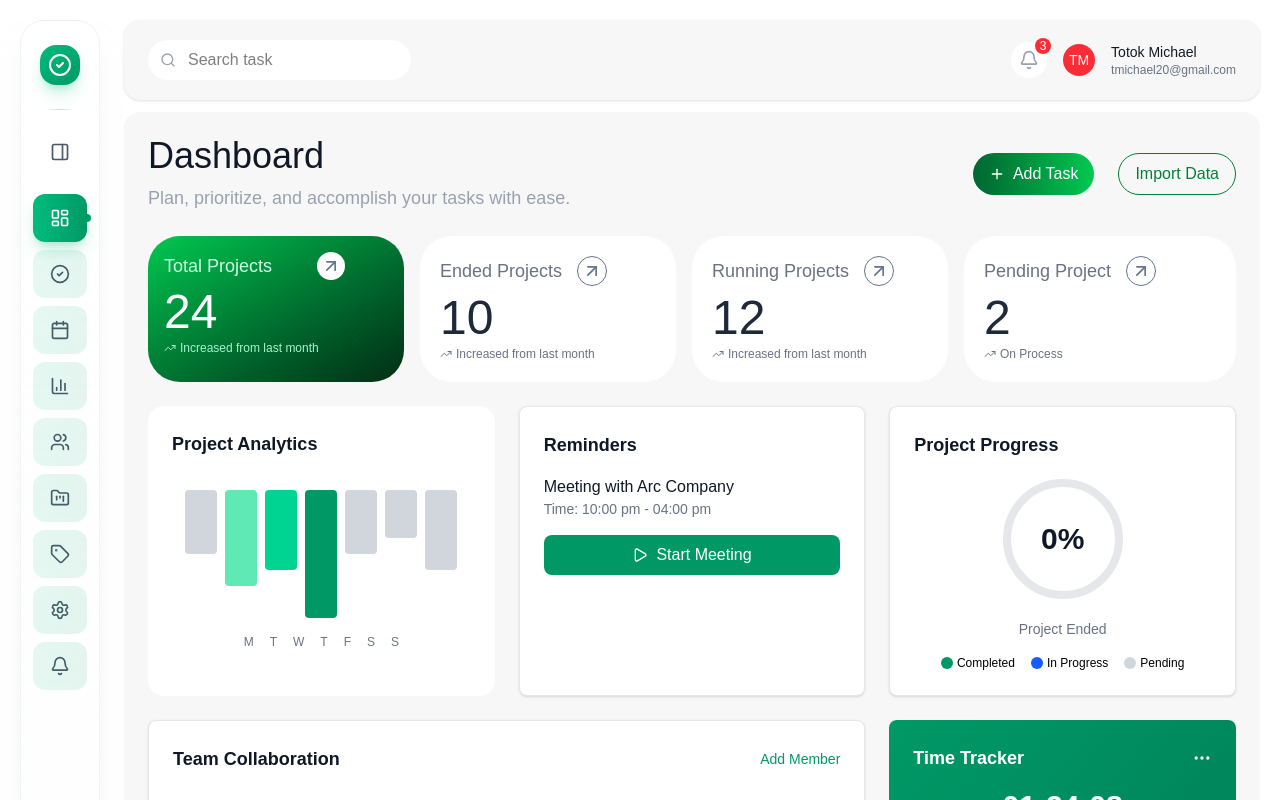
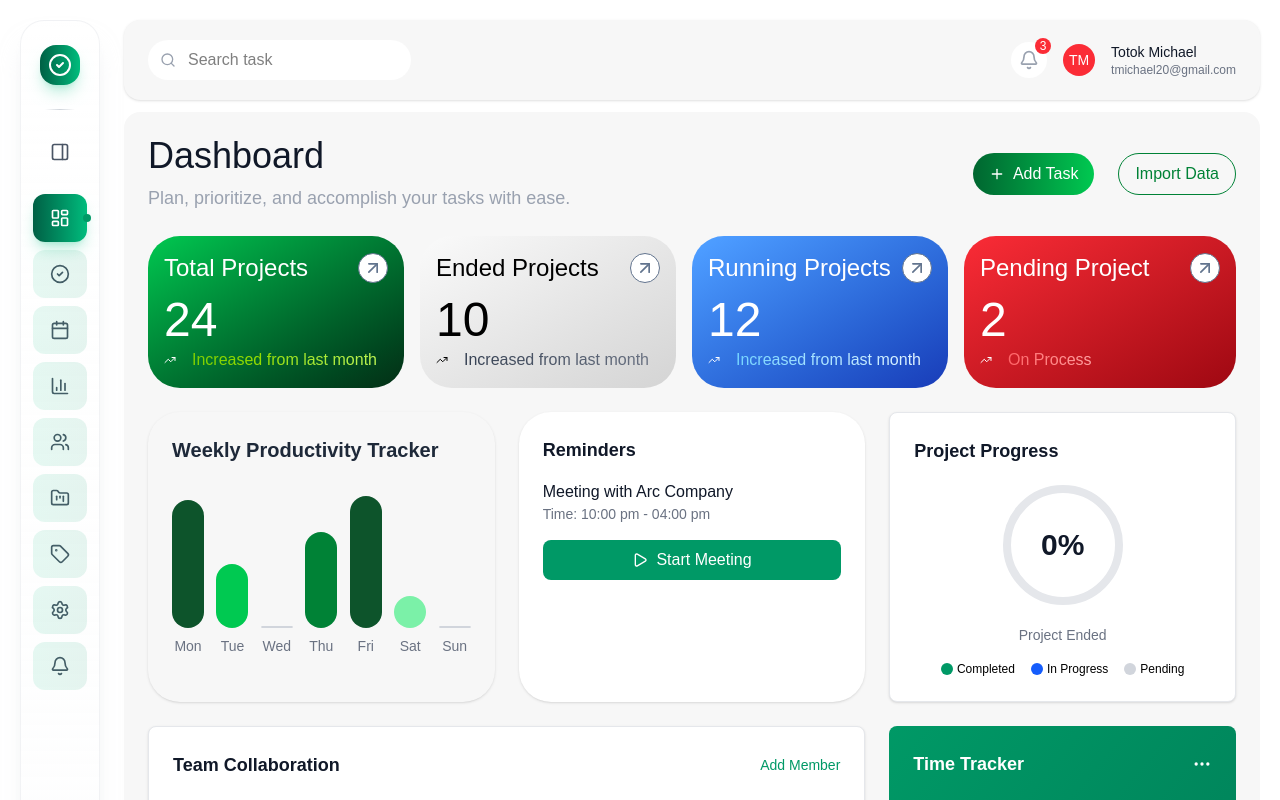
Before and after one commit to CodedByYash/todo-app-v2.0, a Next.js app: page /dashboard in a window 1280 px wide. Shown: the top 800 px of the page. Built offline with nearby package versions, Linux system fonts and the light colour scheme.

Commit message:
graph component completed

```diff
--- a/app/api/auth/signup/route.ts
+++ b/app/api/auth/signup/route.ts
@@ -2,7 +2,6 @@ import bcrypt from "bcryptjs";
 import { prisma } from "@/lib/prisma/prisma";
 import { NextResponse } from "next/server";
 import { signupSchema } from "@/lib/schema/schema";
-import { redirect } from "next/navigation";
 
 export async function POST(request: Request) {
   try {
--- a/app/auth/signin/page.tsx
+++ b/app/auth/signin/page.tsx
@@ -18,7 +18,7 @@ import { ThemeToggle, useTheme } from "@/components/ui/custom/theme-component";
 import { EnhancedCheckbox } from "@/components/ui/custom/enhanced-checkbox";
 import { signIn } from "next-auth/react";
 import { NextResponse } from "next/server";
-import { redirect, useRouter } from "next/navigation";
+import { useRouter } from "next/navigation";
 
 interface FormData {
   email: string;
--- a/app/dashboard/page.tsx
+++ b/app/dashboard/page.tsx
@@ -14,6 +14,8 @@ import {
 import StatCard from "@/components/ui/custom/stat-card";
 import Sidebar from "@/components/ui/custom/Sidebar/Sidebar";
 import DashboardHeader from "@/components/ui/custom/header";
+import GraphAnalysis from "@/components/ui/custom/analytics/GraphAnalysis";
+import Reminders from "@/components/ui/custom/reminders/Reminders";
 
 const TodoDashboard = () => {
   const [currentTime, setCurrentTime] = useState(new Date());
@@ -146,6 +148,16 @@ const TodoDashboard = () => {
     }
   };
 
+  const weeklyData = [
+    { day: "Mon", completed: 4, uncompleted: 1 },
+    { day: "Tue", completed: 2, uncompleted: 3 },
+    { day: "Wed", completed: 0, uncompleted: 5 },
+    { day: "Thu", completed: 3, uncompleted: 2 },
+    { day: "Fri", completed: 5, uncompleted: 0 },
+    { day: "Sat", completed: 1, uncompleted: 4 },
+    { day: "Sun", completed: 0, uncompleted: 0 }, // this should show a striped gray bar
+  ];
+
   const completedTasks = tasks.filter((task) => task.completed).length;
   const totalTasks = tasks.length;
   const completionPercentage =
@@ -188,84 +200,38 @@ const TodoDashboard = () => {
               title="Total Projects"
               count={24}
               description="Increased from last month"
-              isColored={true}
+              variant="success"
             />
 
             <StatCard
               title="Ended Projects"
               count={10}
               description="Increased from last month"
-              isColored={false}
+              variant="neutral"
             />
 
             <StatCard
               title="Running Projects"
               count={12}
               description="Increased from last month"
-              isColored={false}
+              variant="info"
             />
 
             <StatCard
               title="Pending Project"
               count={2}
               description="On Process"
-              isColored={false}
+              variant="danger"
             />
           </div>
 
           {/* Main Content Grid */}
           <div className="grid grid-cols-1 lg:grid-cols-3 gap-6">
             {/* Project Analytics */}
-            <div className="bg-white p-6 rounded-2xl ">
-              <h3 className="text-lg font-semibold text-gray-900 mb-4">
-                Project Analytics
-              </h3>
-              <div className="flex items-center justify-center h-48">
-                <div className="text-center">
-                  <div className="flex justify-center space-x-2 mb-4">
-                    <div className="w-8 h-16 bg-gray-300 rounded"></div>
-                    <div className="w-8 h-24 bg-emerald-300 rounded"></div>
-                    <div className="w-8 h-20 bg-emerald-400 rounded"></div>
-                    <div className="w-8 h-32 bg-emerald-600 rounded"></div>
-                    <div className="w-8 h-16 bg-gray-300 rounded"></div>
-                    <div className="w-8 h-12 bg-gray-300 rounded"></div>
-                    <div className="w-8 h-20 bg-gray-300 rounded"></div>
-                  </div>
-                  <div className="flex justify-center space-x-4 text-xs text-gray-500">
-                    <span>M</span>
-                    <span>T</span>
-                    <span>W</span>
-                    <span>T</span>
-                    <span>F</span>
-                    <span>S</span>
-                    <span>S</span>
-                  </div>
-                </div>
-              </div>
-            </div>
+            <GraphAnalysis data={weeklyData} />
 
             {/* Reminders */}
-            <div className="bg-white p-6 rounded-lg shadow-sm border border-gray-200">
-              <h3 className="text-lg font-semibold text-gray-900 mb-4">
-                Reminders
-              </h3>
-              <div className="space-y-4">
-                <div className="flex items-center justify-between">
-                  <div>
-                    <div className="font-medium text-gray-900">
-                      Meeting with Arc Company
-                    </div>
-                    <div className="text-sm text-gray-500">
-                      Time: 10:00 pm - 04:00 pm
-                    </div>
-                  </div>
-                </div>
-                <button className="w-full bg-emerald-600 text-white py-2 px-4 rounded-lg flex items-center justify-center space-x-2 hover:bg-emerald-700 transition-colors">
-                  <Play className="w-4 h-4" />
-                  <span>Start Meeting</span>
-                </button>
-              </div>
-            </div>
+            <Reminders />
 
             {/* Project Progress */}
             <div className="bg-white p-6 rounded-lg shadow-sm border border-gray-200">
--- a/components/ui/custom/Sidebar/Sidebar.tsx
+++ b/components/ui/custom/Sidebar/Sidebar.tsx
@@ -33,7 +33,10 @@ const Sidebar = () => {
   const pathname = usePathname();
 
   const handleToggleCollapse = () => {
+    console.log(collapsed);
+    console.log("called");
     setCollapsed((prev) => !prev);
+    console.log(collapsed);
   };
 
   const sidebarVariants: Variants = {
@@ -101,7 +104,7 @@ const Sidebar = () => {
           transition={{ type: "spring", stiffness: 400, damping: 20 }}
         >
           <motion.div
-            className="w-10 h-10 bg-gradient-to-br from-emerald-500 to-emerald-600 rounded-2xl flex items-center justify-center shrink-0 shadow-lg shadow-emerald-500/25"
+            className="w-10 h-10 bg-gradient-to-r from-emerald-800 to-emerald-500 hover:from-green-700 hover:to-green-400 transition rounded-2xl flex items-center justify-center shrink-0 shadow-lg shadow-emerald-500/25"
             whileHover={{
               scale: 1.1,
               rotate: [0, -10, 10, 0],
@@ -119,6 +122,7 @@ const Sidebar = () => {
                 animate={{ opacity: 1, x: 0 }}
                 exit={{ opacity: 0, x: -20 }}
                 transition={{ duration: 0.3 }}
+                variants={logoVariants}
                 className="flex flex-col"
               >
                 <span className="text-xl font-bold text-gray-900">Taskito</span>
--- a/components/ui/custom/Sidebar/SidebarItem.tsx
+++ b/components/ui/custom/Sidebar/SidebarItem.tsx
@@ -33,7 +33,7 @@ const SidebarItem: React.FC<SidebarItemProps> = ({
           ${collapsed ? "justify-center p-3" : "justify-start p-3 mx-2"}
           ${
             isActive
-              ? "bg-gradient-to-r from-emerald-500 to-emerald-600 text-white shadow-lg shadow-emerald-500/25"
+              ? "bg-gradient-to-r from-emerald-800 to-emerald-500 hover:from-green-700 hover:to-green-400 transition text-white shadow-lg shadow-emerald-500/25"
               : "text-gray-700 hover:bg-gray-100 hover:shadow-md"
           }
         `}
--- /dev/null
+++ b/components/ui/custom/analytics/GraphAnalysis.tsx
@@ -0,0 +1,60 @@
+interface TaskData {
+  day: string;
+  completed: number;
+  uncompleted: number;
+}
+
+interface GraphAnalyticsProps {
+  data: TaskData[];
+}
+
+const getCompletionRatio = (completed: number, uncompleted: number) => {
+  const total = completed + uncompleted;
+  return total === 0 ? 0 : Math.round((completed / total) * 100);
+};
+
+const getBarColor = (percent: number) => {
+  if (percent >= 75) return "bg-green-900";
+  if (percent >= 50) return "bg-green-700";
+  if (percent >= 25) return "bg-green-500";
+  if (percent > 0) return "bg-green-300";
+  return "bg-gray-200 border border-gray-300 bg-[repeating-linear-gradient(45deg,_#e5e7eb,_#e5e7eb_5px,_#f3f4f6_5px,_#f3f4f6_10px)]";
+};
+
+const GraphAnalysis: React.FC<GraphAnalyticsProps> = ({ data }) => {
+  return (
+    <div className="p-6 rounded-[2rem] shadow w-full h-full">
+      <h3 className="text-xl font-semibold text-gray-800 mb-8">
+        Weekly Productivity Tracker
+      </h3>
+      <div className="flex items-baseline justify-between space-x-2 h-40">
+        {data.map(({ day, completed, uncompleted }) => {
+          const percent = getCompletionRatio(completed, uncompleted);
+          console.log(`Day: ${day}, %: ${percent}`);
+          const barColor = getBarColor(percent);
+          console.log(`Day: ${day}, %: ${barColor}`);
+          return (
+            <div
+              key={day}
+              className="flex flex-col items-center group h-full w-8 relative"
+            >
+              <div
+                className={`rounded-full w-full transition-all duration-300  ${barColor}`}
+                style={{ height: `${percent}%` }}
+              />
+              <span className="text-sm text-gray-500 mt-2">{day}</span>
+
+              {percent > 0 && (
+                <div className="opacity-0 group-hover:opacity-100 transition text-xs absolute bg-white border px-1 py-0.5 rounded shadow mt-[-2rem]">
+                  {percent}%
+                </div>
+              )}
+            </div>
+          );
+        })}
+      </div>
+    </div>
+  );
+};
+
+export default GraphAnalysis;
--- /dev/null
+++ b/components/ui/custom/reminders/Reminders.tsx
@@ -0,0 +1,27 @@
+import { Play } from "lucide-react";
+
+const Reminders = () => {
+  return (
+    <div className="bg-white p-6 rounded-4xl shadow ">
+      <h3 className="text-lg font-semibold text-gray-900 mb-4">Reminders</h3>
+      <div className="space-y-4">
+        <div className="flex items-center justify-between">
+          <div>
+            <div className="font-medium text-gray-900">
+              Meeting with Arc Company
+            </div>
+            <div className="text-sm text-gray-500">
+              Time: 10:00 pm - 04:00 pm
+            </div>
+          </div>
+        </div>
+        <button className="w-full bg-emerald-600 text-white py-2 px-4 rounded-lg flex items-center justify-center space-x-2 hover:bg-emerald-700 transition-colors">
+          <Play className="w-4 h-4" />
+          <span>Start Meeting</span>
+        </button>
+      </div>
+    </div>
+  );
+};
+
+export default Reminders;
--- a/components/ui/custom/stat-card.tsx
+++ b/components/ui/custom/stat-card.tsx
@@ -1,54 +1,61 @@
 import { ArrowUpRight, TrendingUp } from "lucide-react";
 
-interface statCard {
+interface StatCardProps {
   title: string;
   count: number;
   description: string;
-  isColored: boolean;
+  variant?: "neutral" | "success" | "danger" | "info"; // Add more as needed
 }
 
-const StatCard: React.FC<statCard> = ({
+const variantStyles = {
+  neutral: {
+    container: "bg-gradient-to-br from-neutral-50 to-neutral-300 text-black",
+    description: "bg-gradient-to-r from-gray-700 to-gray-500",
+  },
+  success: {
+    container: "bg-gradient-to-br from-green-500 to-green-950 text-white",
+    description:
+      "bg-gradient-to-r from-lime-500 to-lime-300 hover:from-lime-400 hover:to-lime-200",
+  },
+  danger: {
+    container: "bg-gradient-to-br from-red-500 to-red-800 text-white",
+    description:
+      "bg-gradient-to-r from-red-400 to-red-300 hover:from-red-300 hover:to-red-200",
+  },
+  info: {
+    container: "bg-gradient-to-br from-blue-400 to-blue-800 text-white",
+    description:
+      "bg-gradient-to-r from-sky-300 to-sky-100 hover:from-sky-200 hover:to-sky-50",
+  },
+};
+
+const StatCard: React.FC<StatCardProps> = ({
   title,
   count,
   description,
-  isColored,
-}) =>
-  isColored ? (
-    <div className="bg-gradient-to-br from-green-500 to-green-950 text-white p-4 rounded-4xl">
-      <div className="flex flex-col items-start">
-        <div>
-          <div className="text-emerald-100 text-lg flex  items-center justify-between  space-x-[45px]">
-            <h1>Total Projects</h1>
-            <button className="bg-[#ffffff] rounded-full p-1">
-              <ArrowUpRight className="w-5 h-5 text-slate-500 " />
-            </button>
-          </div>
-          <div className="text-5xl mt-2">24</div>
-          <div className="text-emerald-200 text-xs flex items-center mt-1">
-            <TrendingUp className="w-3 h-3 mr-1" />
-            Increased from last month
-          </div>
-        </div>
+  variant = "neutral",
+}) => {
+  const styles = variantStyles[variant];
+
+  return (
+    <div className={`p-4 rounded-4xl flex flex-col ${styles.container}`}>
+      <div className="flex justify-between items-center">
+        <h1 className="text-2xl">{title}</h1>
+        <button className="bg-white border border-slate-500 rounded-full p-1">
+          <ArrowUpRight className="w-5 h-5 text-slate-500" />
+        </button>
       </div>
-    </div>
-  ) : (
-    <div className="bg-white p-5 rounded-4xl">
-      <div className="flex flex-col items-start ">
-        <div>
-          <div className="text-gray-500 text-lg flex items-center justify-between space-x-[15px]">
-            <h1>{title}</h1>
-            <button className="bg-[#ffffff] border border-slate-500 rounded-full p-1">
-              <ArrowUpRight className="w-5 h-5 text-slate-500 " />
-            </button>
-          </div>
-          <div className="text-5xl mt-2 text-gray-800">{count}</div>
-          <div className="text-gray-500 text-xs flex items-center mt-1">
-            <TrendingUp className="w-3 h-3 mr-1" />
-            {description}
-          </div>
-        </div>
+      <div className="text-5xl mt-3 mb-1">{count}</div>
+      <div className="flex items-center justify-start gap-3">
+        <TrendingUp className="w-3 h-3 mr-1" />
+        <h1
+          className={`text-transparent bg-clip-text transition ${styles.description}`}
+        >
+          {description}
+        </h1>
       </div>
     </div>
   );
+};
 
 export default StatCard;
```
